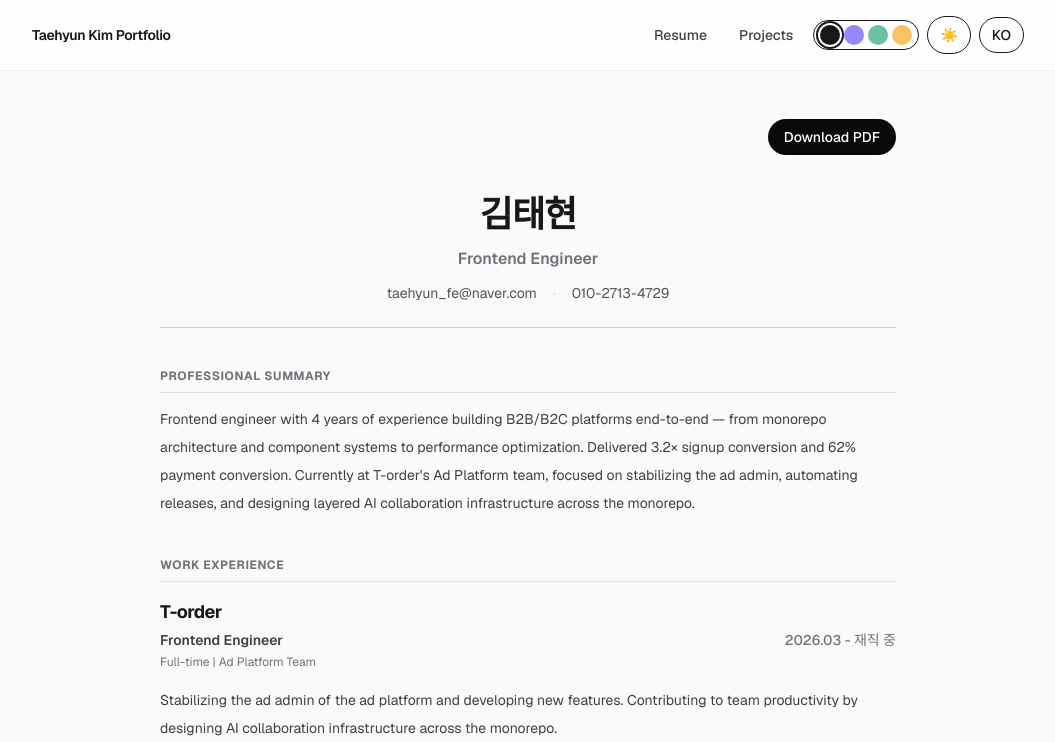
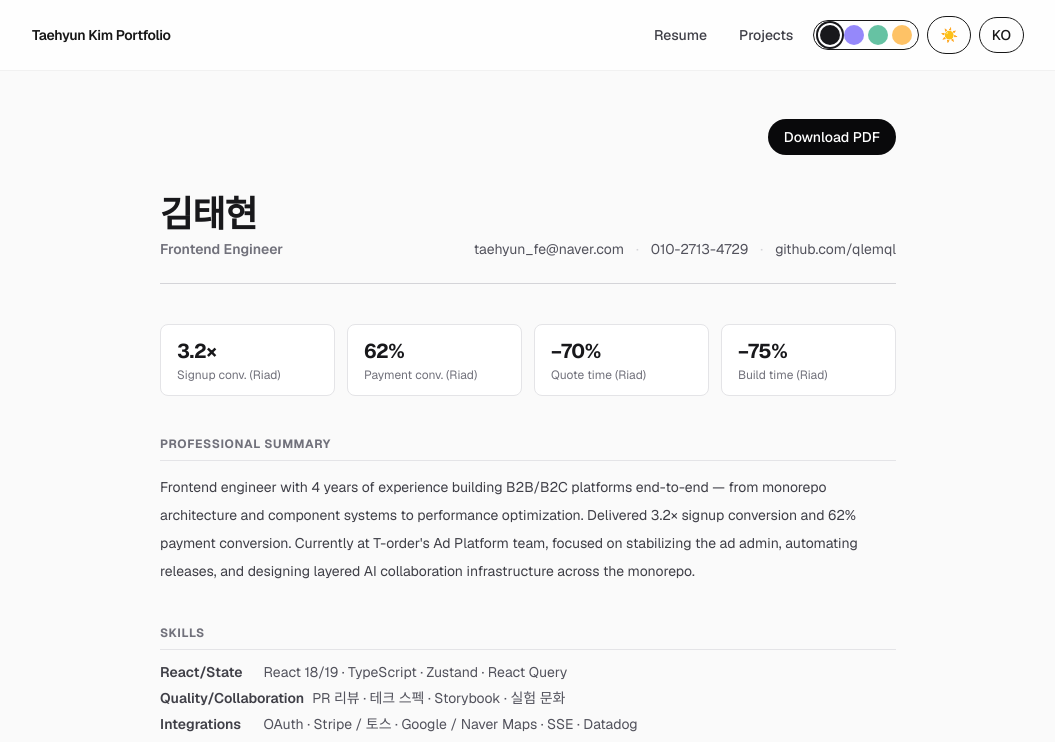
Before and after one commit to qlemql/portfolio, a Next.js app: page /en/resume in a window 1280 px wide. Shown: the top 742 px of the page, without its empty margins (112-1167 px from the left). Built offline with nearby package versions, Linux system fonts and the light colour scheme; no server answers.

Commit message:
refactor: 이력서 구조 변경 (좌측 헤더 + 상단 메트릭 띠 + Skills 위로)

```diff
--- a/src/app/[locale]/resume/page.tsx
+++ b/src/app/[locale]/resume/page.tsx
@@ -5,6 +5,7 @@ import PrintButton from "@/components/PrintButton";
 import Footer from "@/components/Footer";
 import { setRequestLocale, getTranslations } from "next-intl/server";
 import { EDUCATION, EXPERIENCES, SIDE_PROJECTS, SUMMARY, type Locale } from "@/data/resume";
+import { SKILLS } from "@/data/skills";
 import { notFound } from "next/navigation";
 
 type Props = {
@@ -12,6 +13,13 @@ type Props = {
 };
 
 const SUPPORTED: Locale[] = ["ko", "en"];
+
+const HIGHLIGHT_METRICS: { value: string; ko: string; en: string }[] = [
+  { value: "3.2×", ko: "가입 전환 (Riad)", en: "Signup conv. (Riad)" },
+  { value: "62%", ko: "결제 전환 (Riad)", en: "Payment conv. (Riad)" },
+  { value: "−70%", ko: "견적 시간 (Riad)", en: "Quote time (Riad)" },
+  { value: "−75%", ko: "빌드 시간 (Riad)", en: "Build time (Riad)" },
+];
 
 export async function generateMetadata({ params }: Props): Promise<Metadata> {
   const { locale } = await params;
@@ -43,6 +51,7 @@ export default async function ResumePage({ params }: Props) {
   const locale = rawLocale as Locale;
   setRequestLocale(locale);
   const t = await getTranslations("resumePage");
+  const tSkills = await getTranslations("skills");
 
   return (
     <div className="min-h-screen bg-zinc-50 font-sans dark:bg-black">
@@ -51,14 +60,18 @@ export default async function ResumePage({ params }: Props) {
         <div className="flex justify-end print:hidden">
           <PrintButton />
         </div>
-        <header className="space-y-3 break-inside-avoid border-b border-zinc-300 pb-6 text-center dark:border-zinc-700">
+
+        <header className="break-inside-avoid space-y-3 border-b border-zinc-300 pb-6 dark:border-zinc-700">
+          <div className="flex flex-wrap items-end justify-between gap-3">
+            <div>
               <h1 className="text-3xl font-bold tracking-tight text-zinc-900 dark:text-zinc-50 sm:text-4xl">
                 김태현
               </h1>
-          <p className="text-base font-semibold text-zinc-500 dark:text-zinc-400">
+              <p className="mt-1 text-sm font-semibold text-zinc-500 dark:text-zinc-400">
                 Frontend Engineer
               </p>
-          <div className="flex flex-wrap items-center justify-center gap-4 text-sm text-zinc-600 dark:text-zinc-400">
+            </div>
+            <div className="flex flex-wrap gap-x-3 gap-y-1 text-sm text-zinc-600 dark:text-zinc-400">
               <a
                 href="mailto:taehyun_fe@naver.com"
                 className="hover:text-zinc-900 dark:hover:text-zinc-100"
@@ -72,8 +85,37 @@ export default async function ResumePage({ params }: Props) {
               >
                 010-2713-4729
               </a>
+              <span aria-hidden="true" className="text-zinc-300 dark:text-zinc-700">·</span>
+              <a
+                href="https://github.com/qlemql"
+                target="_blank"
+                rel="noreferrer"
+                className="hover:text-zinc-900 dark:hover:text-zinc-100"
+              >
+                github.com/qlemql
+              </a>
+            </div>
           </div>
         </header>
+
+        <section
+          aria-label={locale === "ko" ? "핵심 메트릭" : "Highlight metrics"}
+          className="break-inside-avoid grid grid-cols-2 gap-3 sm:grid-cols-4"
+        >
+          {HIGHLIGHT_METRICS.map((m) => (
+            <div
+              key={m.value}
+              className="rounded-lg border border-zinc-200 bg-white px-4 py-3 dark:border-zinc-800 dark:bg-zinc-900/50"
+            >
+              <div className="text-xl font-bold tracking-tight text-zinc-900 dark:text-zinc-50">
+                {m.value}
+              </div>
+              <div className="mt-0.5 text-xs text-zinc-500 dark:text-zinc-400">
+                {locale === "ko" ? m.ko : m.en}
+              </div>
+            </div>
+          ))}
+        </section>
 
         <section aria-label={t("summaryTitle")} className="space-y-3">
           <h2 className="border-b border-zinc-200 pb-2 text-xs font-bold uppercase tracking-wider text-zinc-500 dark:border-zinc-800 dark:text-zinc-400">
@@ -82,6 +124,24 @@ export default async function ResumePage({ params }: Props) {
           <p className="text-sm leading-7 text-zinc-700 dark:text-zinc-300">
             {SUMMARY[locale]}
           </p>
+        </section>
+
+        <section aria-label={t("skillsTitle")} className="break-inside-avoid space-y-3">
+          <h2 className="border-b border-zinc-200 pb-2 text-xs font-bold uppercase tracking-wider text-zinc-500 dark:border-zinc-800 dark:text-zinc-400">
+            {t("skillsTitle")}
+          </h2>
+          <ul className="space-y-1.5">
+            {SKILLS.map((s) => (
+              <li key={s.groupKey} className="flex flex-wrap gap-2 text-sm">
+                <span className="min-w-[10ch] font-semibold text-zinc-700 dark:text-zinc-300">
+                  {tSkills(s.groupKey)}
+                </span>
+                <span className="text-zinc-600 dark:text-zinc-400">
+                  {s.items.join(" · ")}
+                </span>
+              </li>
+            ))}
+          </ul>
         </section>
 
         <section aria-label={t("experienceTitle")} className="space-y-4">
@@ -103,7 +163,7 @@ export default async function ResumePage({ params }: Props) {
             {SIDE_PROJECTS.map((p, i) => (
               <div
                 key={i}
-                className="rounded-lg border-l border-zinc-300 bg-zinc-50/50 p-4 dark:border-zinc-700 dark:bg-zinc-900/30"
+                className="break-inside-avoid rounded-lg border-l border-zinc-300 bg-zinc-50/50 p-4 dark:border-zinc-700 dark:bg-zinc-900/30"
               >
                 <h3 className="mb-2 text-sm font-semibold text-zinc-900 dark:text-zinc-100">
                   {p.name[locale]}
@@ -118,7 +178,7 @@ export default async function ResumePage({ params }: Props) {
           </div>
         </section>
 
-        <section aria-label={t("educationTitle")} className="space-y-3">
+        <section aria-label={t("educationTitle")} className="break-inside-avoid space-y-3">
           <h2 className="border-b border-zinc-200 pb-2 text-xs font-bold uppercase tracking-wider text-zinc-500 dark:border-zinc-800 dark:text-zinc-400">
             {t("educationTitle")}
           </h2>
--- a/src/components/Skills.tsx
+++ b/src/components/Skills.tsx
@@ -3,15 +3,7 @@
 import Section from "@/components/Section";
 import ScrollReveal from "@/components/ScrollReveal";
 import { useTranslations } from "next-intl";
-
-type SkillGroup = { groupKey: string; items: string[] };
-
-const SKILLS: SkillGroup[] = [
-  { groupKey: "g1", items: ["React 18/19", "TypeScript", "Zustand", "React Query"] },
-  { groupKey: "g2", items: ["PR 리뷰", "테크 스펙", "Storybook", "실험 문화"] },
-  { groupKey: "g3", items: ["OAuth", "Stripe / 토스", "Google / Naver Maps", "SSE", "Datadog"] },
-  { groupKey: "g4", items: ["Tailwind", "styled-components", "Webpack", "AWS Amplify"] },
-];
+import { SKILLS } from "@/data/skills";
 
 export default function Skills() {
   const t = useTranslations("skills");
--- /dev/null
+++ b/src/data/skills.ts
@@ -0,0 +1,11 @@
+export type SkillGroup = {
+  groupKey: string;
+  items: string[];
+};
+
+export const SKILLS: SkillGroup[] = [
+  { groupKey: "g1", items: ["React 18/19", "TypeScript", "Zustand", "React Query"] },
+  { groupKey: "g2", items: ["PR 리뷰", "테크 스펙", "Storybook", "실험 문화"] },
+  { groupKey: "g3", items: ["OAuth", "Stripe / 토스", "Google / Naver Maps", "SSE", "Datadog"] },
+  { groupKey: "g4", items: ["Tailwind", "styled-components", "Webpack", "AWS Amplify"] },
+];
```
Lines whose indentation alone changed are shown as unchanged.
